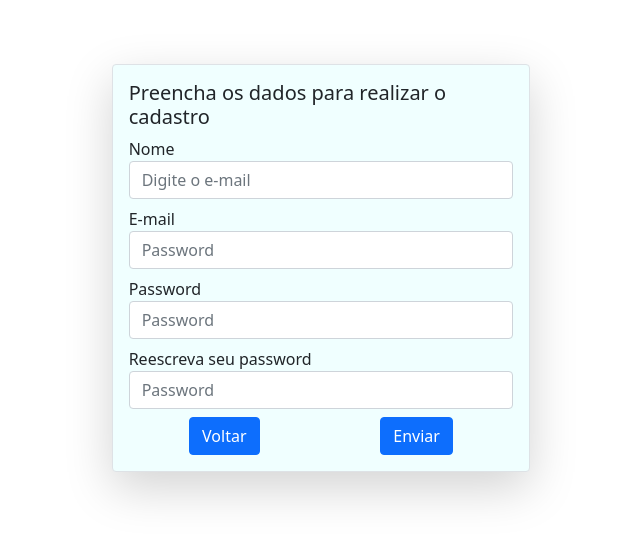
After one commit to joseumbertoindustry/ProjetoTreinamento, a Django app: page /cadastro/ in a window 1280 px wide. The commit adds this page. Shown: the top 540 px of the page, without its empty margins (319-959 px from the left). Run offline with Django 3.2, Linux system fonts and the light colour scheme; some libraries are stand-ins or nearby versions.

Commit message:
Tela de Cadastro

```diff
--- /dev/null
+++ b/usuario/templates/usuario/cadastro.html
@@ -0,0 +1,47 @@
+{% load static %}
+<!DOCTYPE html>
+<html>
+  <head>
+    {% include './partials/estilos.html' %}
+    <title>IndustryCare System</title>
+  </head>
+  <body class="container-fluid">
+    <main class="row">
+      <div class="d-flex justify-content-center margin-box-cadastro">
+        <div class="col-4 p-3 color-border border border-1 rounded shadow-lg">
+          <h5>Preencha os dados para realizar o cadastro</h5>
+          <div class="form-group my-2">
+            <label>Nome</label>
+            <input type="text" class="form-control" placeholder="Digite o e-mail">
+          </div>
+          <div class="form-group my-2">
+            <label>E-mail</label>
+            <input type="email" class="form-control" placeholder="Password">
+          </div>
+          <div class="form-group my-2">
+            <label>Password</label>
+            <input type="password" class="form-control" placeholder="Password">
+          </div>
+          <div class="form-group my-2">
+            <label>Reescreva seu password</label>
+            <input type="password" class="form-control" placeholder="Password">
+          </div>
+          <div class="d-flex justify-content-around">
+            <button type="submit" class="btn btn-primary">Voltar</button>
+            <button type="submit" class="btn btn-primary">Enviar</button>
+          </div>
+        </div>
+      </div>
+    </main>
+  </body>
+  <script>
+    $( document ).ready(function() {
+      $("#formulario input").on("keyup", function(event) {
+      if(($("#email").val().length > 0) && ($("#pass").val().length > 0))
+        $("#enviar").attr("disabled", false)
+      else
+        $("#enviar").attr("disabled", true)
+      });
+    });
+  </script>
+</html>
--- a/usuario/templates/usuario/login.html
+++ b/usuario/templates/usuario/login.html
@@ -29,8 +29,6 @@
       </div>
     </main>
   </body>
-
-
   <!--
   <body class="text-center">
     <main class="login-center">
--- /dev/null
+++ b/usuario/templates/usuario/partials/estilos.html
@@ -0,0 +1,7 @@
+{% load static %}
+
+<link href="{% static 'css/login-styles.css' %}" rel="stylesheet">
+<link href="{% static 'css/bootstrap.min.css' %}" rel="stylesheet">
+
+<script src="{% static 'js/jquery-3.6.0.js' %}"></script>
+<script src="{% static 'js/bootstrap.bundle.js' %}"></script>
--- /dev/null
+++ b/usuario/urls.py
@@ -0,0 +1,8 @@
+from django.urls import path
+
+from . import views
+
+urlpatterns = [
+  path('', views.login, name='login'),
+  path('cadastro/', views.cadastro, name='cadastro')
+]
```
